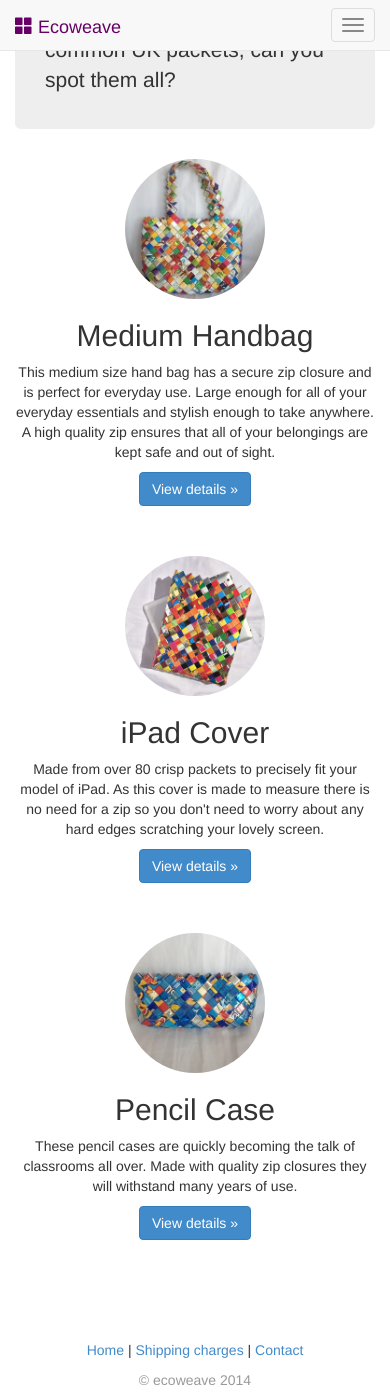
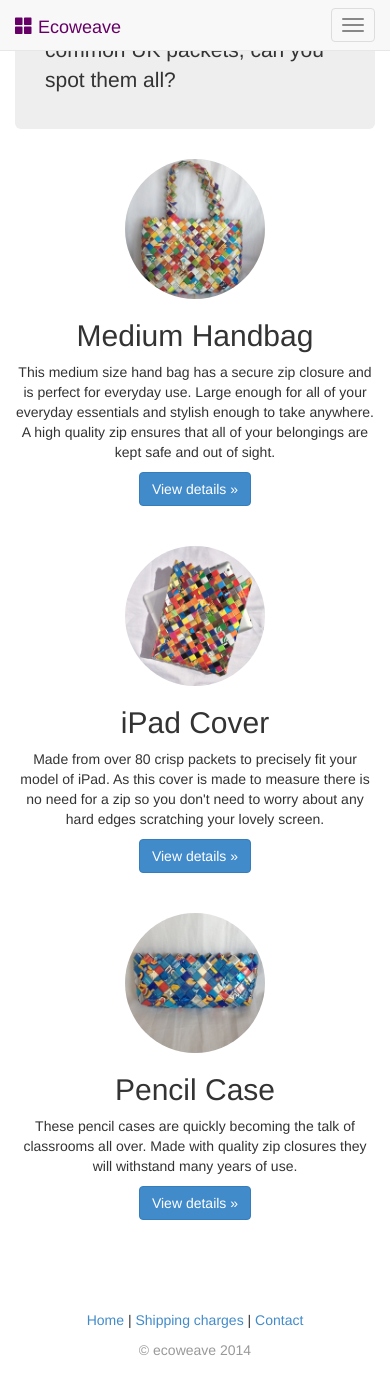
Before and after one commit to ecoweave/ecoweave.github.io, a Jekyll site: the page built from index.html, in a window 390 px wide and 1400 px high, scrolled down 389 px. Built offline with Jekyll 4.4.1, drawn with Linux system fonts in a browser that asks for light colours; nearby versions of some CDN libraries; Markdown is read by kramdown in place of the engine named in the settings; after the commit the page ends 1759 px from its top, so only the background shows below that.

Commit message:
Increased space between product divs
Fixes #16

```diff
--- a/_includes/product-highlight.html
+++ b/_includes/product-highlight.html
@@ -1,5 +1,5 @@
 
-    <div class="col-sm-4 text-center" id="{{product.id}}">
+    <div class="col-sm-4 product-highlight text-center" id="{{product.id}}">
       <a href="/all-products/#{{product.id}}"
          id="{{product.id}}-view-dtls-img">
         <img alt="{{ product.name }}"
--- a/css/main.css
+++ b/css/main.css
@@ -48,8 +48,8 @@ body {
   margin-left: 70px;
 }
 
-.row {
-  padding-bottom: 40px;
+.product-highlight {
+  margin-bottom: 40px;
 }
 
 .jumbotron {
```
